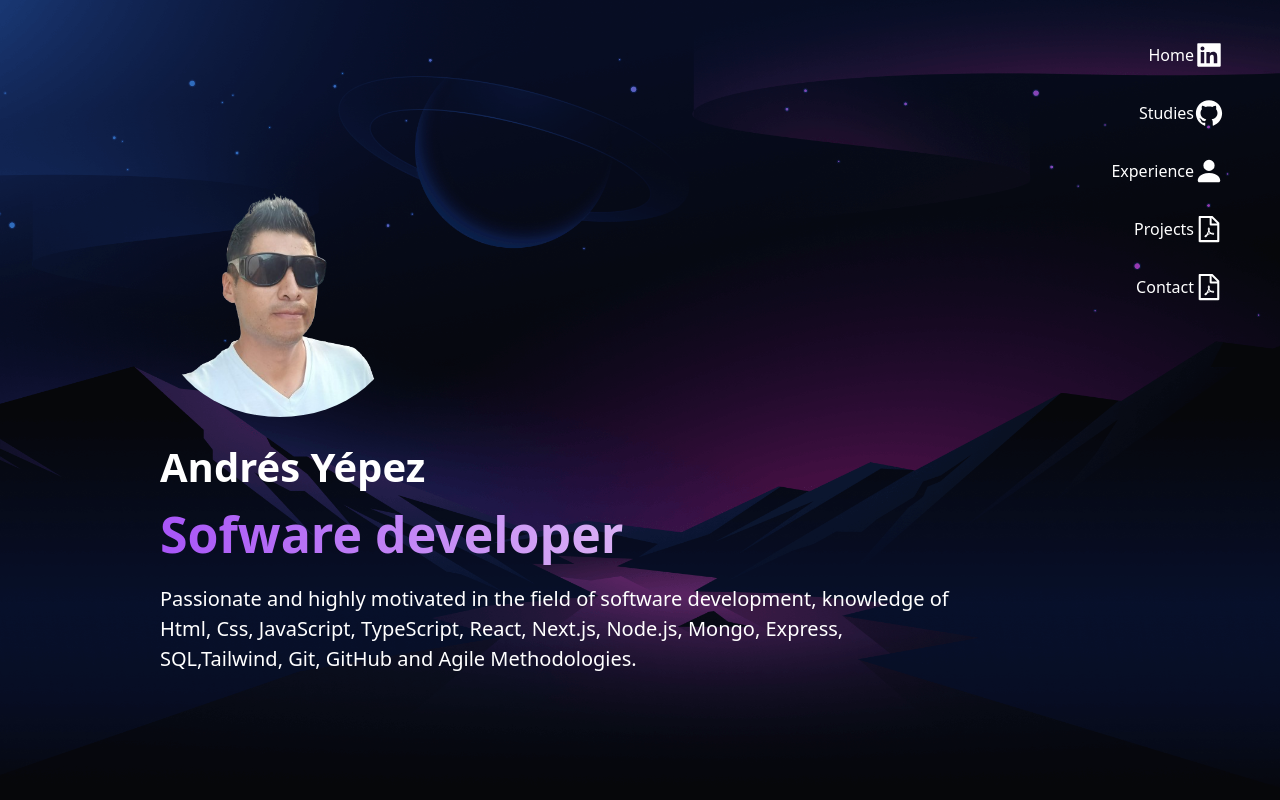
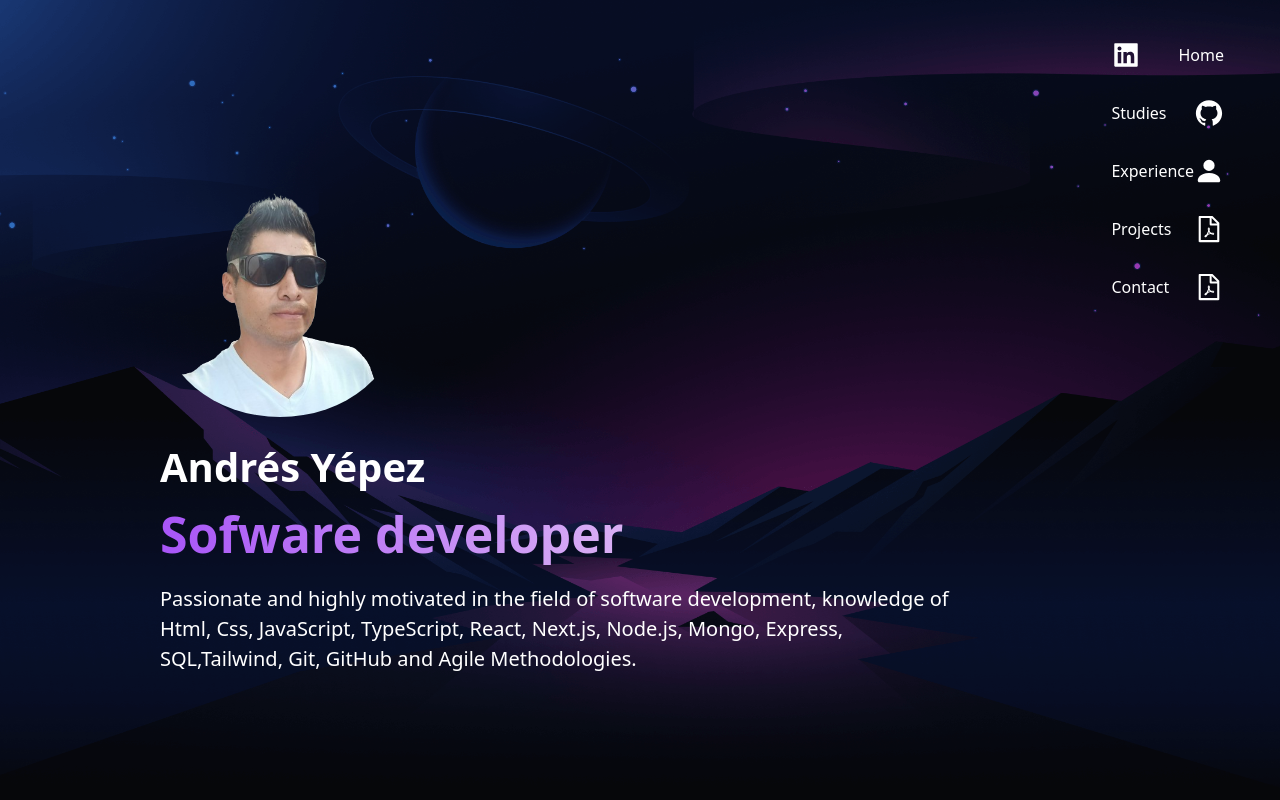
Before and after one commit to andresquito/08.andresyepez_portfolio, a Next.js app: page / in a window 1280 px wide. Built offline with nearby package versions, Linux system fonts and the light colour scheme.

Commit message:
SlideBar

```diff
--- a/src/app/components/SlideBar.tsx
+++ b/src/app/components/SlideBar.tsx
@@ -9,7 +9,7 @@ const SlideBar = () => {
       id: 1,
       child: (
         <>
-          Home <AiFillLinkedin size={30} className="cursor-pointer" />
+          <AiFillLinkedin size={30} className="cursor-pointer " /> Home
         </>
       ),
       href: "https://linkedin.com/in/ricardo-andrés-yépez-valenzuela-661915263",
@@ -57,7 +57,7 @@ const SlideBar = () => {
   ];
 
   return (
-    <div className="flex right-10 items-end gap-3 justify-evenly fixed top-2 p-4 flex-col">
+    <div className="flex right-10  items-left gap-3 justify-evenly fixed top-2 p-4 flex-col">
       {links.map(({ id, child, href, style, download }) => (
         <div key={id} className={"right-0 mt-4 flex duration-300 hover:mr-4 "}>
           <a
```
